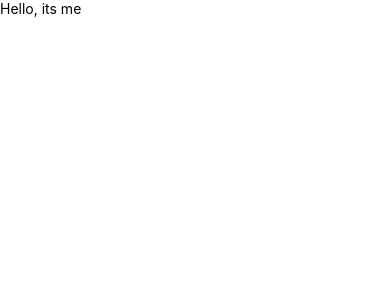
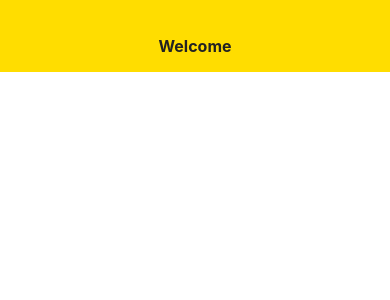
Before and after one commit to frontendbeast/mrm-app, a React Native app: screen / in a window 390 px wide. Shown: the top 300 px of the page. Built offline with nearby package versions, Linux system fonts and the light colour scheme.

Commit message:
feat: add header and style variables

```diff
--- a/App.js
+++ b/App.js
@@ -1,12 +1,14 @@
 // @flow
 import React from 'react';
-import { Text, View } from 'react-native';
+import { View } from 'react-native';
+
+import Header from './components/Header';
 
 export default class App extends React.Component {
   render() {
     return (
       <View>
-         <Text>Hello, its me</Text>
+         <Header title='Welcome'/>
       </View>
     );
   }
--- /dev/null
+++ b/components/Header.js
@@ -0,0 +1,30 @@
+// @flow
+import React from 'react';
+import { Text, View } from 'react-native';
+
+import { colors, dimensions } from '../styles/Variables';
+
+export default class App extends React.Component {
+  render() {
+    return (
+      <View style={styles.header}>
+         <Text style={styles.headerTitle}>{ this.props.title }</Text>
+      </View>
+    );
+  }
+}
+
+const styles = {
+  header: {
+    backgroundColor: colors.primary,
+    alignItems: 'center',
+    justifyContent: 'flex-start',
+    padding: dimensions.gutter,
+    paddingTop: dimensions.gutter + dimensions.statusBarHeight,
+  },
+  headerTitle: {
+    fontSize: 16,
+    fontWeight: 'bold',
+    color: colors.primaryText,
+  }
+};
--- /dev/null
+++ b/styles/Variables.js
@@ -0,0 +1,18 @@
+const pallete = {
+  black: '#222',
+  red: '#b81a1b',
+  white: '#fff',
+  yellow: '#fd0',
+};
+
+export const colors = {
+  primary: pallete.yellow,
+  primaryText: pallete.black,
+  secondary: pallete.red,
+  secondaryText: pallete.white,
+};
+
+export const dimensions = {
+  gutter: 16,
+  statusBarHeight: 20,
+};
```
